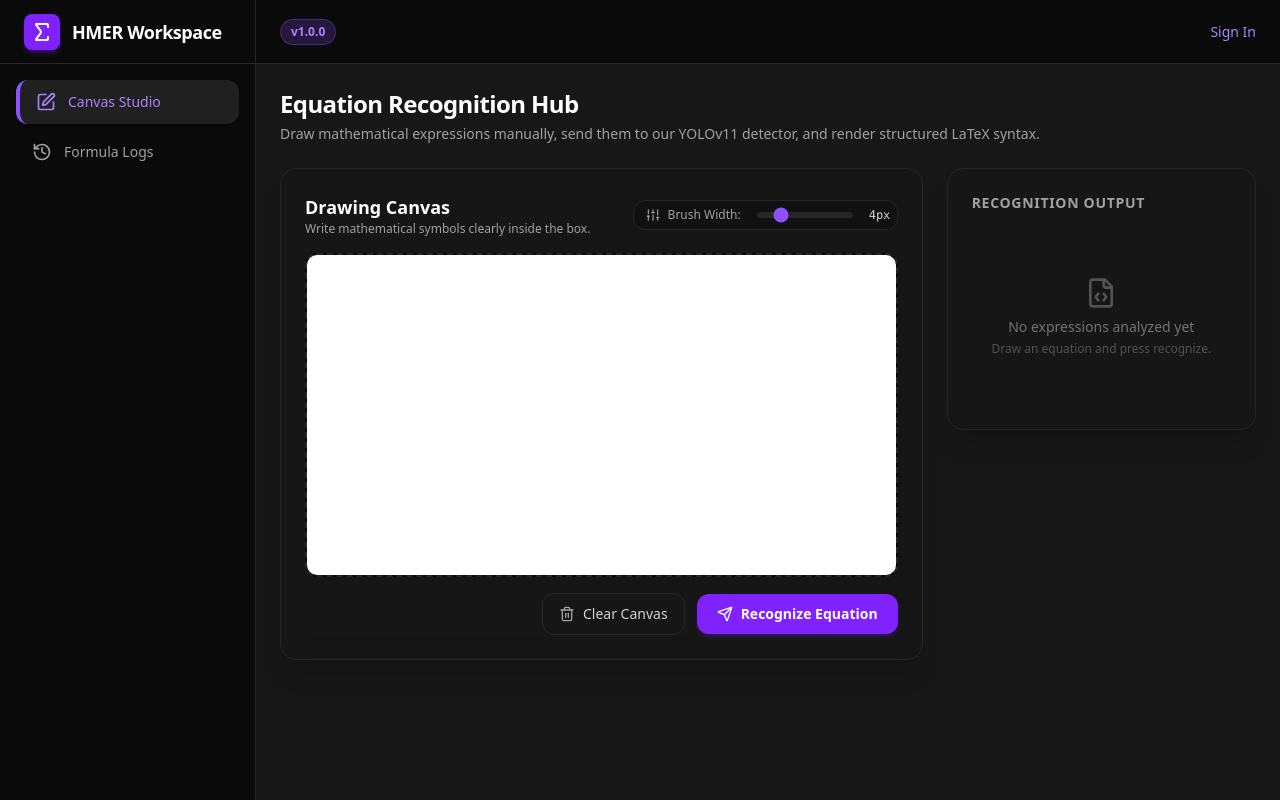
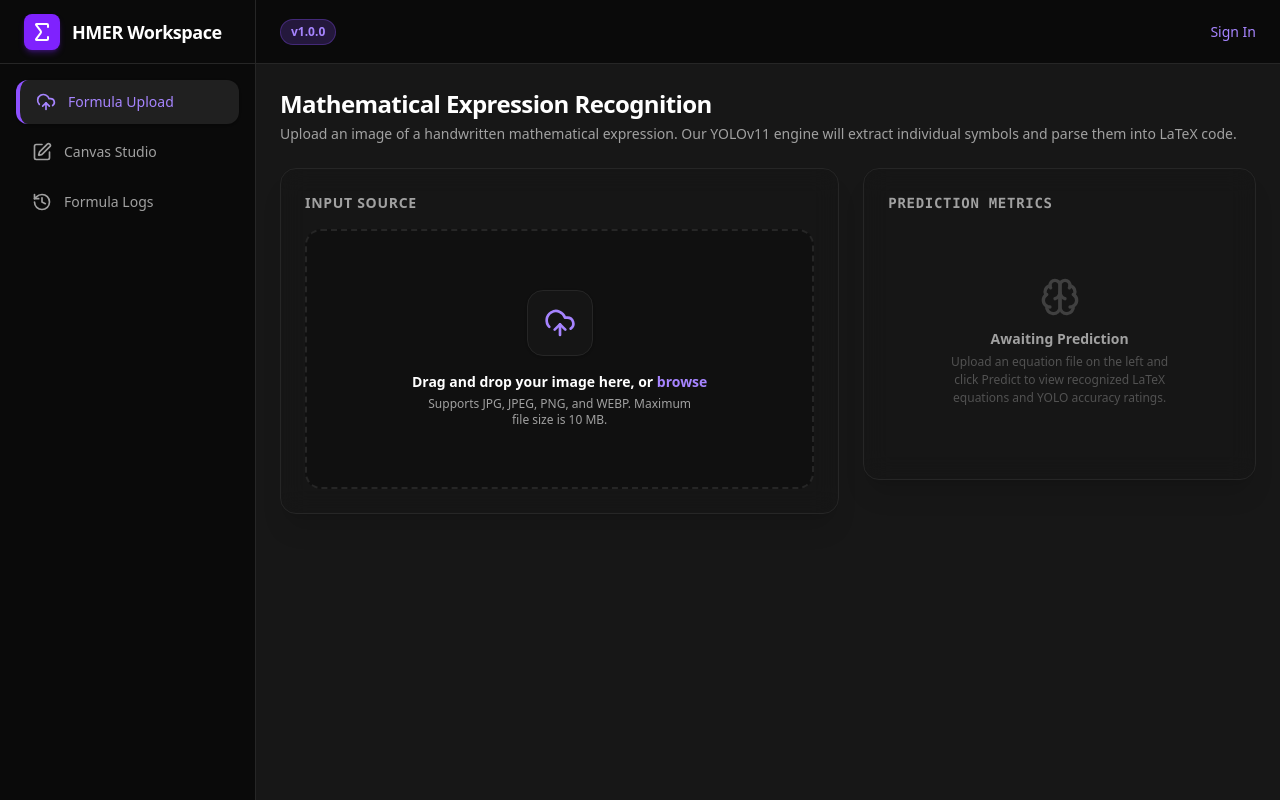
Before and after one commit to AdityaKarippadathUdai/Handwritten-Mathematical-Expression-Recognition, a React (Vite) app in the folder frontend/: page /predict in a window 1280 px wide. Before the commit this address led to /dashboard. Built offline with nearby package versions, Linux system fonts and the light colour scheme; the HTML template or start-up script is replaced by a standard one.

Commit message:
Component to show the prediction of the text in image added in frontend

```diff
--- a/frontend/src/App.jsx
+++ b/frontend/src/App.jsx
@@ -1,6 +1,7 @@
 import React from 'react'
 import { BrowserRouter, Routes, Route, Navigate } from 'react-router-dom'
 import { AuthProvider } from './context/AuthContext.jsx'
+import Home from './pages/Home.jsx'
 import Dashboard from './pages/Dashboard.jsx'
 import History from './pages/History.jsx'
 import Login from './pages/Login.jsx'
@@ -21,12 +22,13 @@ function App() {
             <Header />
             <main className="flex-1 overflow-y-auto p-6 bg-neutral-900">
               <Routes>
-                <Route path="/" element={<Navigate to="/dashboard" replace />} />
+                <Route path="/" element={<Navigate to="/predict" replace />} />
+                <Route path="/predict" element={<Home />} />
                 <Route path="/dashboard" element={<Dashboard />} />
                 <Route path="/history" element={<History />} />
                 <Route path="/login" element={<Login />} />
                 <Route path="/register" element={<Register />} />
-                <Route path="*" element={<Navigate to="/dashboard" replace />} />
+                <Route path="*" element={<Navigate to="/predict" replace />} />
               </Routes>
             </main>
           </div>
--- a/frontend/src/components/common/Sidebar.jsx
+++ b/frontend/src/components/common/Sidebar.jsx
@@ -1,6 +1,6 @@
 import React from 'react'
 import { NavLink } from 'react-router-dom'
-import { SquarePen, History, Sigma } from 'lucide-react'
+import { SquarePen, History, Sigma, UploadCloud } from 'lucide-react'
 
 export default function Sidebar() {
   return (
@@ -15,6 +15,20 @@ export default function Sidebar() {
       </div>
 
       <nav className="flex-1 p-4 space-y-1.5">
+        <NavLink
+          to="/predict"
+          className={({ isActive }) =>
+            `flex items-center gap-3 px-4 py-3 rounded-xl text-sm font-medium transition-all ${
+              isActive
+                ? 'bg-neutral-800/80 text-violet-400 border-l-4 border-violet-500 shadow-sm'
+                : 'text-neutral-400 hover:text-white hover:bg-neutral-900'
+            }`
+          }
+        >
+          <UploadCloud className="w-5 h-5" />
+          <span>Formula Upload</span>
+        </NavLink>
+
         <NavLink
           to="/dashboard"
           className={({ isActive }) =>
--- /dev/null
+++ b/frontend/src/pages/Home.jsx
@@ -0,0 +1,189 @@
+import React, { useState } from 'react'
+import ImageUploader from '../components/Upload/ImageUploader.jsx'
+import api from '../services/api'
+import { Play, Copy, Check, Brain, Percent, Sigma, AlertCircle, FileCode, Sparkles } from 'lucide-react'
+
+export default function Home() {
+  const [selectedFile, setSelectedFile] = useState(null)
+  const [uploadProgress, setUploadProgress] = useState(null)
+  const [result, setResult] = useState(null)
+  const [loading, setLoading] = useState(false)
+  const [error, setError] = useState('')
+  const [copied, setCopied] = useState(false)
+
+  // Triggered when file changes in the uploader component
+  const handleImageSelected = (file) => {
+    setSelectedFile(file)
+    setResult(null)
+    setError('')
+    setUploadProgress(null)
+  }
+
+  // Calls FastAPI backend with image file
+  const handlePredict = async () => {
+    if (!selectedFile) return
+
+    setLoading(true)
+    setError('')
+    setResult(null)
+    setUploadProgress(0)
+
+    const formData = new FormData()
+    formData.append('image', selectedFile)
+
+    try {
+      const response = await api.post('/expressions/recognize', formData, {
+        headers: {
+          'Content-Type': 'multipart/form-data',
+        },
+        // Track actual HTTP upload progress
+        onUploadProgress: (progressEvent) => {
+          const total = progressEvent.total || selectedFile.size
+          const current = progressEvent.loaded
+          const percentCompleted = Math.round((current * 100) / total)
+          setUploadProgress(percentCompleted)
+        },
+      })
+
+      // Expecting response with keys: latex, confidence, symbols_detected
+      // Fallbacks provided for demonstration if mock responses are set
+      setResult({
+        latex: response.data.latex || 'a^2 + b^2 = c^2',
+        confidence: response.data.confidence !== undefined ? response.data.confidence : 0.962,
+        symbols_detected: response.data.symbols_detected !== undefined ? response.data.symbols_detected : 5
+      })
+    } catch (err) {
+      console.error('Prediction request failed:', err)
+      setError(err.response?.data?.detail || 'An error occurred during formula recognition. Please try again.')
+    } finally {
+      setLoading(false)
+    }
+  }
+
+  // Copy LaTeX output to clipboard
+  const handleCopy = () => {
+    if (!result) return
+    navigator.clipboard.writeText(result.latex)
+    setCopied(true)
+    setTimeout(() => setCopied(false), 2000)
+  }
+
+  return (
+    <div className="max-w-5xl mx-auto space-y-6">
+      {/* Title Header */}
+      <div>
+        <h1 className="text-2xl font-bold tracking-tight text-white">Mathematical Expression Recognition</h1>
+        <p className="text-sm text-neutral-400 mt-1">
+          Upload an image of a handwritten mathematical expression. Our YOLOv11 engine will extract individual symbols and parse them into LaTeX code.
+        </p>
+      </div>
+
+      {/* Main Responsive Grid Layout */}
+      <div className="grid grid-cols-1 lg:grid-cols-12 gap-6 items-start">
+        {/* Left Side: Upload Zone & Controls */}
+        <div className="lg:col-span-7 space-y-4">
+          <div className="bg-neutral-900/60 border border-neutral-800 rounded-2xl p-6 shadow-xl backdrop-blur-md">
+            <h2 className="text-sm font-semibold text-neutral-400 tracking-wider uppercase mb-4">Input Source</h2>
+            <ImageUploader onImageSelected={handleImageSelected} uploadProgress={uploadProgress} />
+
+            {selectedFile && (
+              <button
+                onClick={handlePredict}
+                disabled={loading}
+                className="w-full mt-4 flex items-center justify-center gap-2 py-3 bg-violet-600 hover:bg-violet-500 disabled:bg-neutral-800 text-white rounded-xl text-sm font-semibold transition-all shadow-md shadow-violet-600/20 cursor-pointer"
+              >
+                <Play className={`w-4 h-4 ${loading ? 'animate-pulse' : ''}`} />
+                <span>{loading ? 'Processing Formula...' : 'Run YOLOv11 Predict'}</span>
+              </button>
+            )}
+
+            {error && (
+              <div className="mt-4 flex items-center gap-2.5 p-4 bg-red-950/40 border border-red-500/20 rounded-xl text-red-400 text-xs">
+                <AlertCircle className="w-4 h-4 shrink-0" />
+                <span>{error}</span>
+              </div>
+            )}
+          </div>
+        </div>
+
+        {/* Right Side: Prediction Metrics & LaTeX Result */}
+        <div className="lg:col-span-5">
+          <div className="bg-neutral-900/60 border border-neutral-800 rounded-2xl p-6 shadow-xl backdrop-blur-md min-h-[300px] flex flex-col">
+            <h2 className="text-sm font-semibold text-neutral-400 tracking-wider uppercase mb-4 font-mono">Prediction Metrics</h2>
+
+            {result ? (
+              <div className="flex-1 flex flex-col justify-between space-y-6 animate-in fade-in duration-200">
+                {/* LaTeX Code Box */}
+                <div className="space-y-2">
+                  <span className="text-xs text-neutral-400 block font-medium">Recognized LaTeX Expression</span>
+                  <div className="relative group bg-neutral-950 p-4 rounded-xl border border-neutral-850 flex items-center justify-between">
+                    <code className="text-sm text-violet-300 font-mono font-bold select-all overflow-x-auto whitespace-pre pr-6">
+                      {result.latex}
+                    </code>
+                    <button
+                      onClick={handleCopy}
+                      className="absolute right-3 p-1.5 bg-neutral-900 border border-neutral-800 text-neutral-400 hover:text-white rounded-lg transition-colors cursor-pointer"
+                      title="Copy LaTeX"
+                    >
+                      {copied ? <Check className="w-3.5 h-3.5 text-emerald-400" /> : <Copy className="w-3.5 h-3.5" />}
+                    </button>
+                  </div>
+                </div>
+
+                {/* YOLO Model confidence */}
+                <div className="space-y-2">
+                  <div className="flex items-center justify-between text-xs">
+                    <div className="flex items-center gap-1.5 text-neutral-400 font-medium">
+                      <Percent className="w-4 h-4 text-emerald-400" />
+                      <span>Model Confidence</span>
+                    </div>
+                    <span className="font-bold text-emerald-400 text-sm">{(result.confidence * 100).toFixed(1)}%</span>
+                  </div>
+                  <div className="w-full bg-neutral-950 rounded-full h-2 overflow-hidden border border-neutral-850">
+                    <div
+                      className={`h-full rounded-full transition-all duration-500 ${
+                        result.confidence >= 0.85 ? 'bg-emerald-500' : result.confidence >= 0.60 ? 'bg-amber-500' : 'bg-red-500'
+                      }`}
+                      style={{ width: `${result.confidence * 100}%` }}
+                    />
+                  </div>
+                </div>
+
+                {/* Detected symbols counter */}
+                <div className="bg-neutral-950 p-4 rounded-xl border border-neutral-850 flex items-center justify-between">
+                  <div className="flex items-center gap-3">
+                    <div className="p-2 bg-violet-600/10 rounded-lg text-violet-400 border border-violet-500/10">
+                      <Sigma className="w-4 h-4" />
+                    </div>
+                    <div>
+                      <span className="text-[10px] text-neutral-500 uppercase tracking-wider block">Detected Symbols</span>
+                      <span className="text-sm font-bold text-neutral-200 mt-0.5 block">{result.symbols_detected} items</span>
+                    </div>
+                  </div>
+                  <Brain className="w-5 h-5 text-violet-400" />
+                </div>
+
+                {/* Direct info banner */}
+                <div className="p-4 rounded-xl bg-violet-600/5 border border-violet-500/10 text-xs text-neutral-400 leading-relaxed flex gap-2">
+                  <Sparkles className="w-4 h-4 text-violet-400 shrink-0" />
+                  <span>
+                    YOLOv11 segmented individual glyph elements, allowing our spatial layouts optimizer to compile mathematical relationships.
+                  </span>
+                </div>
+              </div>
+            ) : (
+              /* Awaiting State */
+              <div className="flex-1 flex flex-col items-center justify-center text-center py-12 text-neutral-500">
+                <Brain className="w-10 h-10 text-neutral-700 mb-3" />
+                <h3 className="text-sm font-bold text-neutral-400 mb-1">Awaiting Prediction</h3>
+                <p className="text-xs text-neutral-600 max-w-[240px] leading-normal">
+                  Upload an equation file on the left and click Predict to view recognized LaTeX equations and YOLO accuracy ratings.
+                </p>
+              </div>
+            )}
+          </div>
+        </div>
+      </div>
+    </div>
+  )
+}
```
